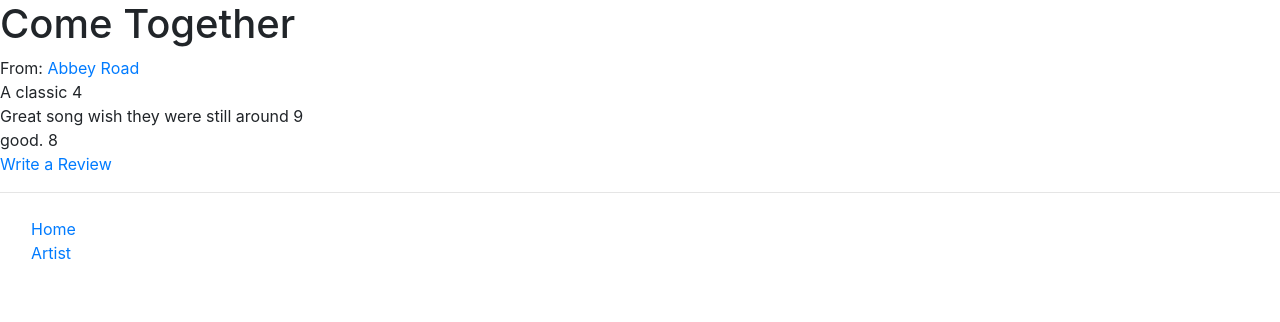
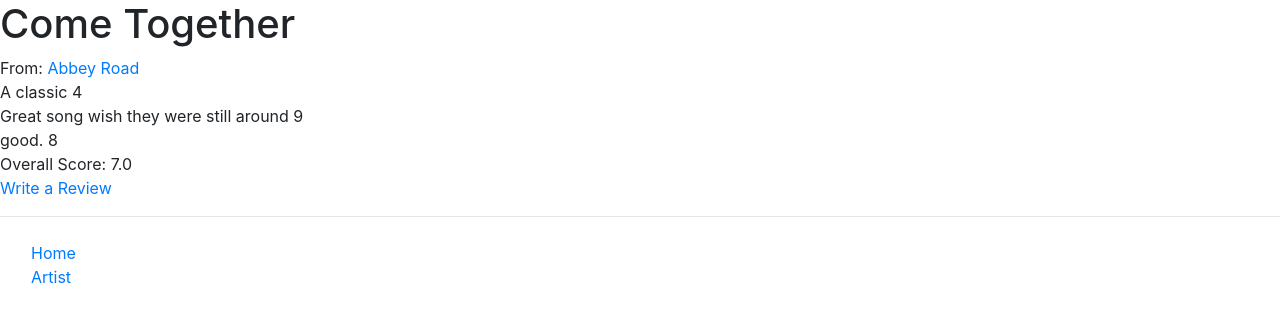
Before and after one commit to amykidd2/Applausable_WAD2_Group_Project, a Django app: a page that uses templates/applausable/song.html in a window 1280 px wide. Shown: the part 56-378 px from the top of the page. Run offline with Django 3.2, Linux system fonts and the light colour scheme; data comes from the database, SQL or seed files in the repository; both versions use the stored data as it was after the commit; some libraries are stand-ins or nearby versions.

Commit message:
added average score feature to songs

```diff
--- a/rango/views.py
+++ b/rango/views.py
@@ -10,6 +10,7 @@ from registration.backends.simple.views import RegistrationView
 from rango.bing_search import run_query
 from django.views.generic import TemplateView, ListView
 from django.db.models import Q
+from django.db.models import Avg
 
 
 def home(request):
@@ -91,11 +92,13 @@ def show_song(request, song_name_slug):
     try:
         song = Song.objects.get(slug= song_name_slug)
         reviews = Review.objects.filter(songID=song)
+        overallScore = Review.objects.filter(songID=song).aggregate(Avg('score'))
         album = song.albumID
         context_dict['album'] = album
         context_dict['song'] = song
         context_dict['link'] = song.linkToSong
         context_dict['reviews'] = reviews
+        context_dict['overallScore'] = overallScore
 
     except Category.DoesNotExist:
         context_dict['album'] = None
--- a/templates/applausable/home.html
+++ b/templates/applausable/home.html
@@ -27,7 +27,7 @@ Homepage
                             <div class='container'>
                                 <br />
                                 <form action="{% url 'applausable:search_results' %}" method="GET" value="{{request.GET.q}}">
-                                    Search <input type="text" name="q" value="{{request.GET.q}}" placeholder="Search posts" />
+                                    Search <input type="text" name="q" value="{{request.GET.q}}" placeholder="Search Artists" />
                                     <input type="submit" name="submit" value="Search" />
                                 </form>
 
--- a/templates/applausable/song.html
+++ b/templates/applausable/song.html
@@ -3,6 +3,7 @@
 
 {% block title_block %}
     Song
+
 {% endblock %}
 
 {% block body_block %}
@@ -13,10 +14,17 @@ From:
 <br />
 {% for review in reviews %}
 {{ review.review }} {{ review.score }}
+
 <br />
+
+
 {% endfor %}
+Overall Score:
+{{overallScore.score__avg}}
+<br />
 <a href="{% url 'applausable:add_review' song.slug %}">Write a Review</a>
 <br />
+<p id="demo"></p>
 <div id="player"></div>
 
 <script id="searcher" link={{link}}>
```
Also changed, not shown: db.sqlite3.
